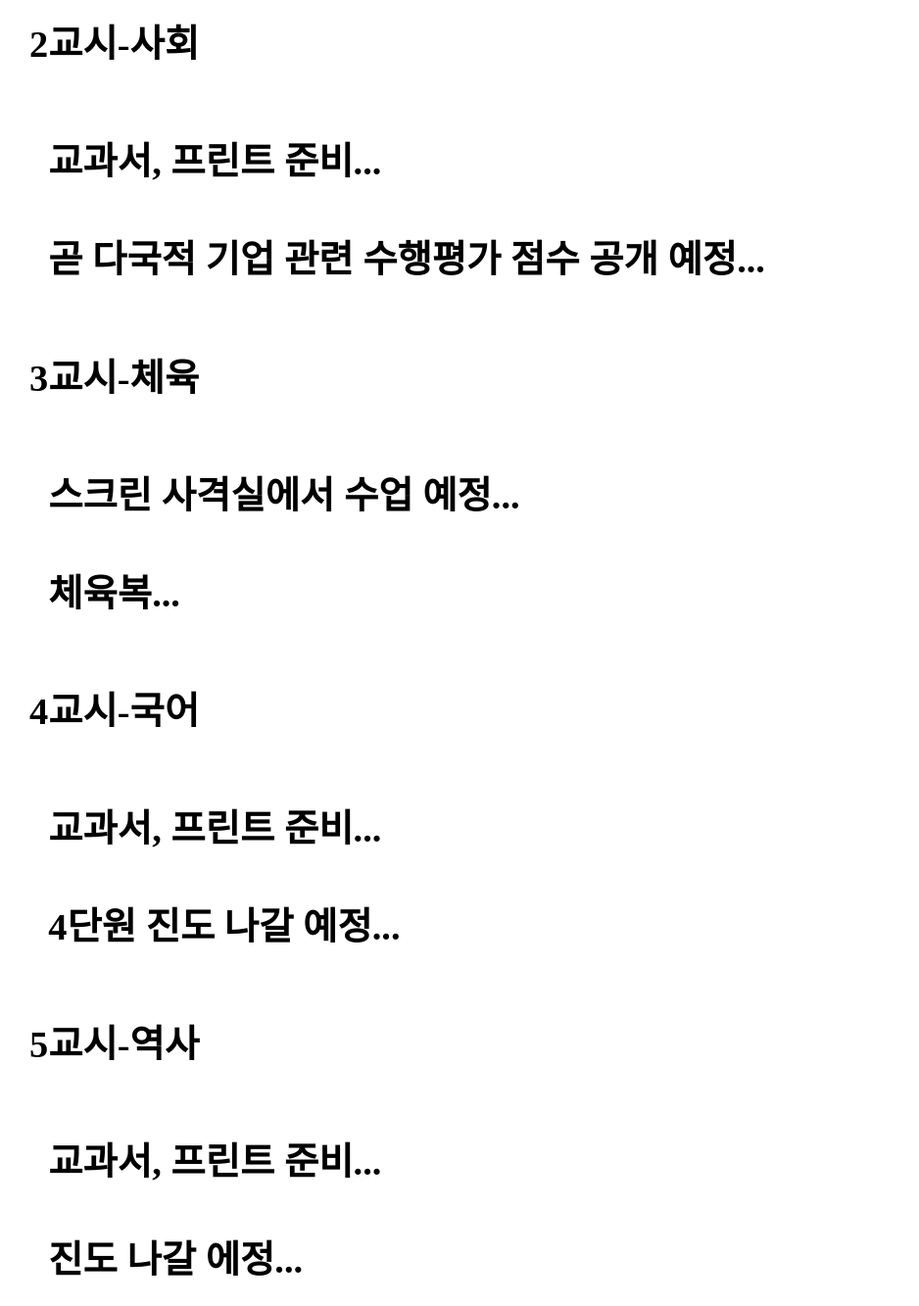
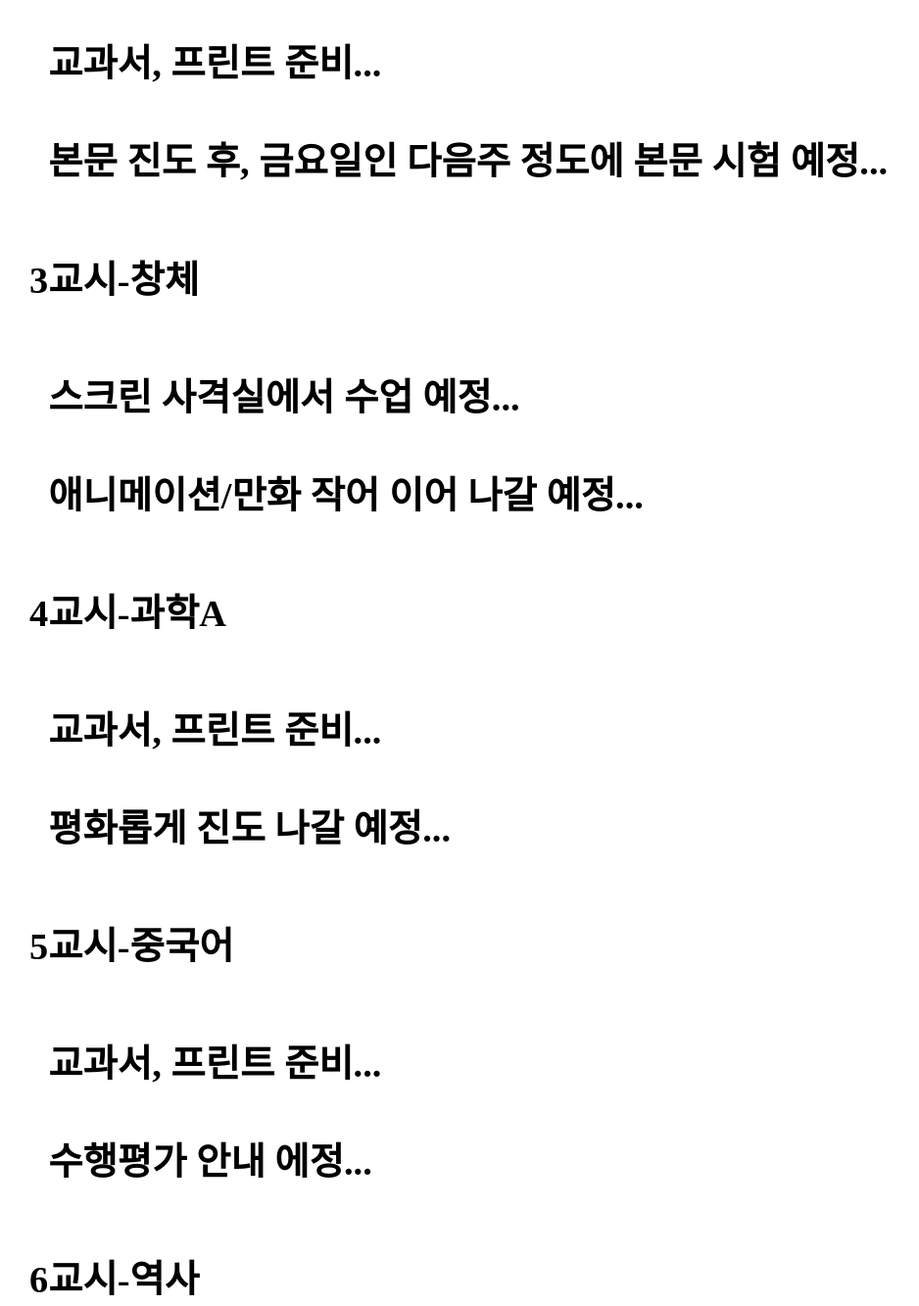
Before and after one commit to rsaelinera/310timetable, a plain HTML site: page index.html in a window 1280 px wide. Shown: the part 860-2193 px from the top of the page at 98% size, without its empty margins (0-938 px from the left). Drawn offline with Linux system fonts and the light colour scheme; a web font is replaced by a local one.

Commit message:
Update index.html

```diff
--- a/index.html
+++ b/index.html
@@ -91,26 +91,25 @@
 
         <h6>The Holy See Edition</h6>
 
-        <h5>1교시-과학A</h5>
-        <h5>&nbsp&nbsp교과서, 프린트 준비...<br><br>&nbsp&nbsp수행평가 예정이므로 학번 순서대로 앉기...<br><br>&nbsp&nbsp수행평가 탭 참고 바람...</h5>
+        <h5>1교시-사회</h5>
+        <h5>&nbsp&nbsp교과서, 프린트 준비...<br><br>&nbsp&nbsp평화롭게 진도 나갈 예정...</h5>
 
-        <h5>2교시-사회</h5>
-        <h5>&nbsp&nbsp교과서, 프린트 준비...<br><br>&nbsp&nbsp곧 다국적 기업 관련 수행평가 점수 공개 예정...</h5>
+        <h5>2교시-영어</h5>
+        <h5>&nbsp&nbsp교과서, 프린트 준비...<br><br>&nbsp&nbsp본문 진도 후, 금요일인 다음주 정도에 본문 시험 예정...</h5>
 
-        <h5>3교시-체육</h5>
-        <h5>&nbsp&nbsp스크린 사격실에서 수업 예정...<br><br>&nbsp&nbsp체육복...</h5>
+        <h5>3교시-창체</h5>
+        <h5>&nbsp&nbsp스크린 사격실에서 수업 예정...<br><br>&nbsp&nbsp애니메이션/만화 작어 이어 나갈 예정...</h5>
 
-        <h5>4교시-국어</h5>
-        <h5>&nbsp&nbsp교과서, 프린트 준비...<br><br>&nbsp&nbsp4단원 진도 나갈 예정...</h5>
+        <h5>4교시-과학A</h5>
+        <h5>&nbsp&nbsp교과서, 프린트 준비...<br><br>&nbsp&nbsp평화롭게 진도 나갈 예정...</h5>
 
-        <h5>5교시-역사</h5>
-        <h5>&nbsp&nbsp교과서, 프린트 준비...<br><br>&nbsp&nbsp진도 나갈 에정...</h5>
+        <h5>5교시-중국어</h5>
+        <h5>&nbsp&nbsp교과서, 프린트 준비...<br><br>&nbsp&nbsp수행평가 안내 에정...</h5>
 
-        <h5>6교시-기술</h5>
-        <h5>&nbsp&nbsp교과서, 프린트 준비...<br><br>&nbsp&nbsp제작한 피스톤 모형 지참하기...</h5>
+        <h5>6교시-역사</h5>
+        <h5>&nbsp&nbsp교과서, 프린트 준비...<br><br>&nbsp&nbsp평화롭게 진도 나갈 예정...</h5>
 
-        <h5>7교시-수학</h5>
-        <h5>&nbsp&nbsp교과서, 프린트 준비...<br><br>&nbsp&nbsp단원평가 오답노트 공책에 하고 노트에 붙여오기...</h5>
+
 
         <h5>잘못되거나 추가 필요한 내용 있으면 빠른 제보 바람</h5>
 
```
